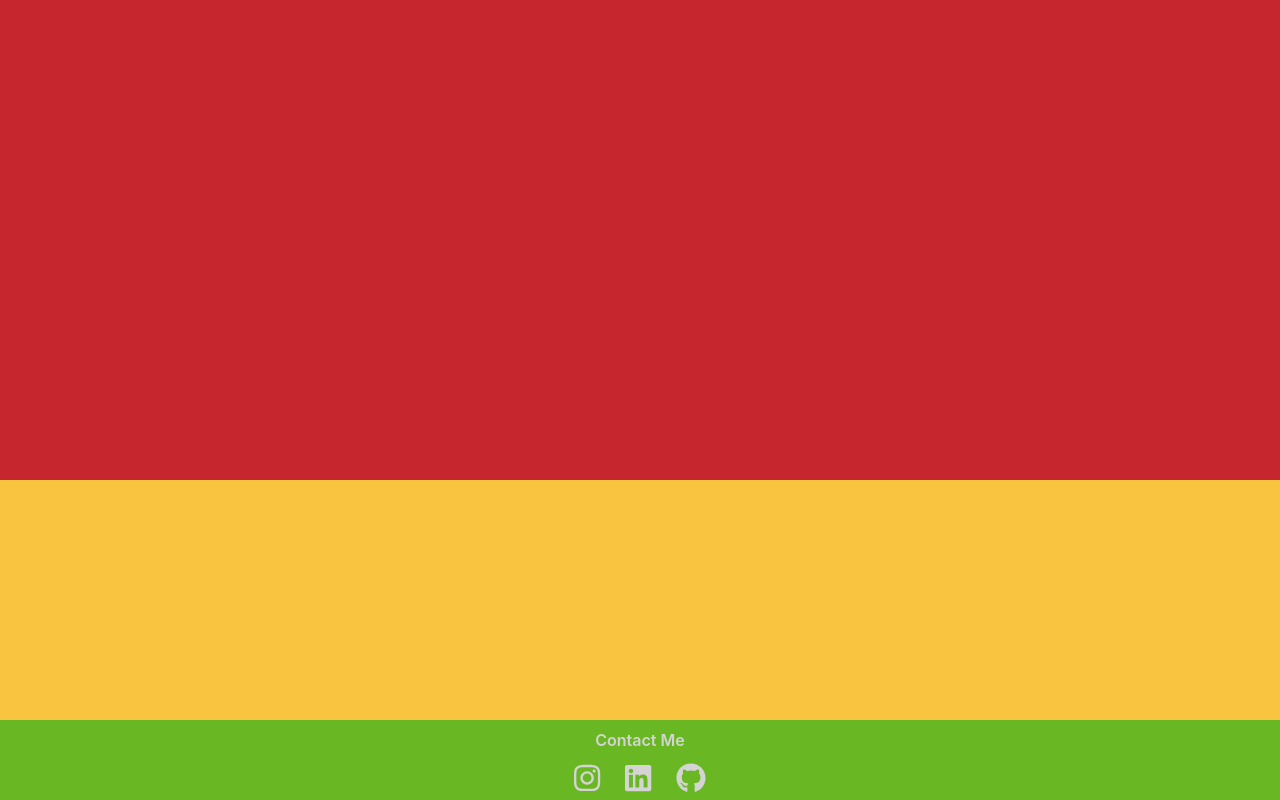
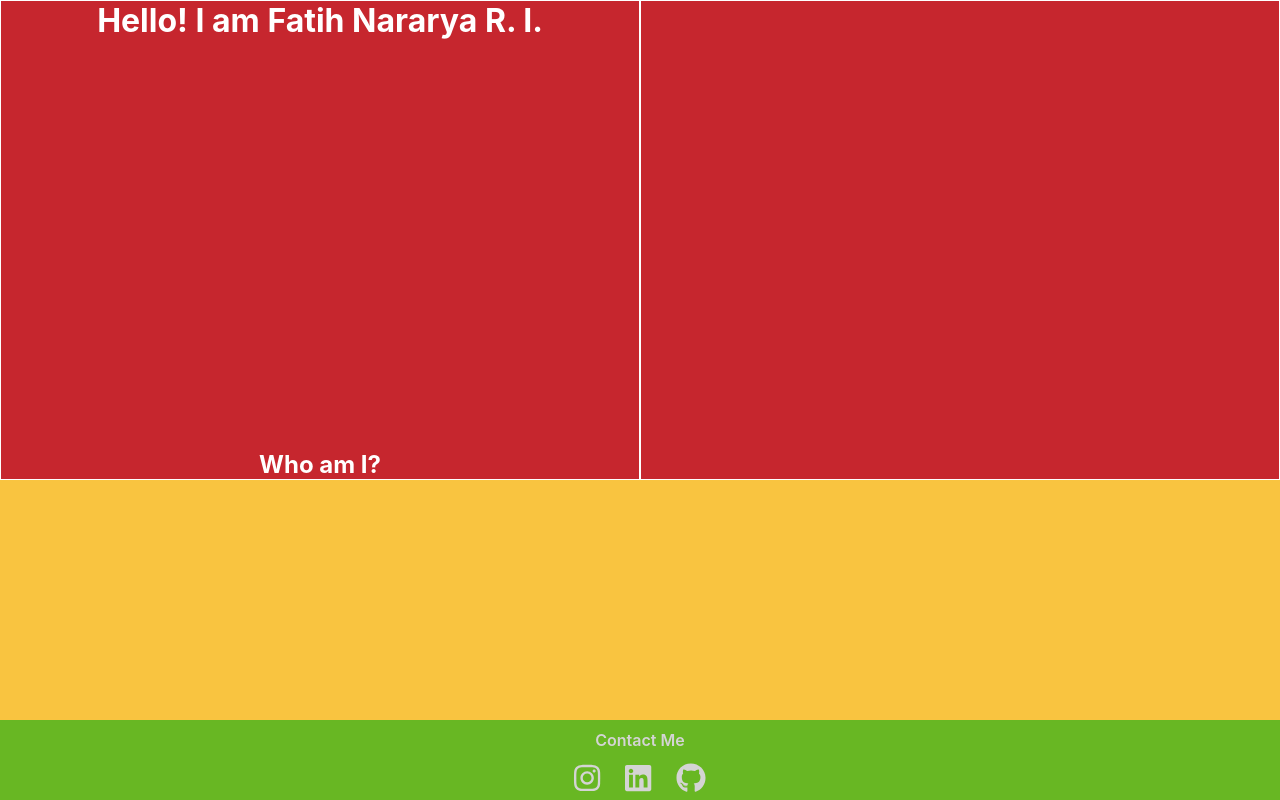
Before and after one commit to Fatih20/FatihNRI, a React (Create React App) app: page / in a window 1280 px wide. Built offline with nearby package versions, Linux system fonts and the light colour scheme.

Commit message:
Initial work on profile

```diff
--- a/package.json
+++ b/package.json
@@ -14,6 +14,7 @@
     "react": "^17.0.2",
     "react-dom": "^17.0.2",
     "react-scripts": "5.0.0",
+    "react-slick": "^0.28.1",
     "styled-components": "^5.3.3",
     "web-vitals": "^2.1.2"
   },
--- a/src/components/profile.js
+++ b/src/components/profile.js
@@ -3,13 +3,51 @@ import styled from "styled-components";
 
 const Main = styled.div`
     background-color: #c6262e;
+    color: white;
+    display: flex;
     height: 60vh;
     width: 100%;
+
+    & > * {
+        box-sizing: border-box;
+        border: solid 1px white;
+        width: 50%;
+    }
+`;
+
+const Filler = styled.div`
+`;
+
+const Content = styled.div`
+    align-items: center;
+    display: flex;
+    flex-direction: column;
+`;
+
+const Title = styled.h1`
+
+`;
+
+const Buffer = styled.div`
+    flex-grow: 1;
+`;
+
+const Occupation = styled.div`
+
 `;
 
 export default function Profile (){
     return (
         <Main>
+            <Content>
+                <Title>Hello! I am Fatih Nararya R. I.</Title>
+                <Buffer />
+                <Occupation>
+                    <h2>Who am I?</h2>
+
+                </Occupation>
+            </Content>
+            <Filler />
         </Main>
     )
 }
```
Also changed, not shown: 1 other file (tests, documents, lock files or other folders).
